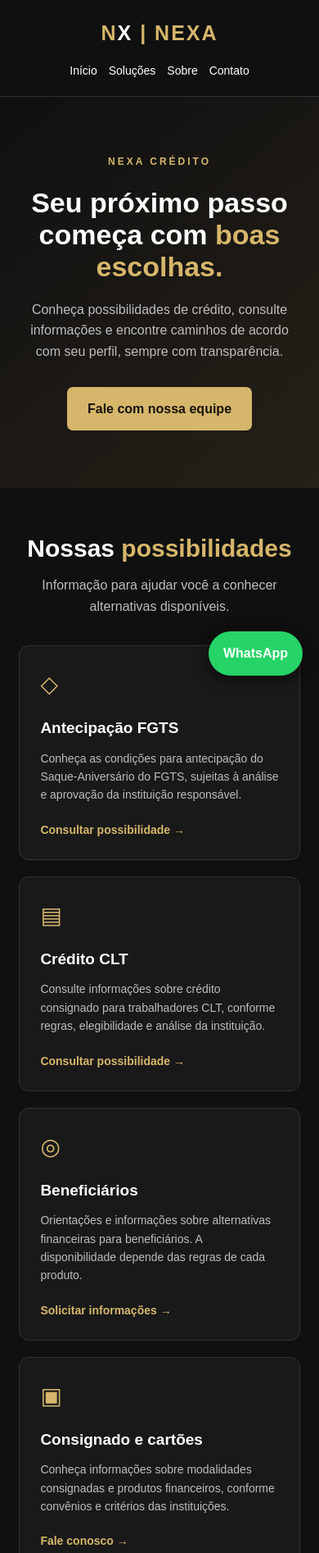
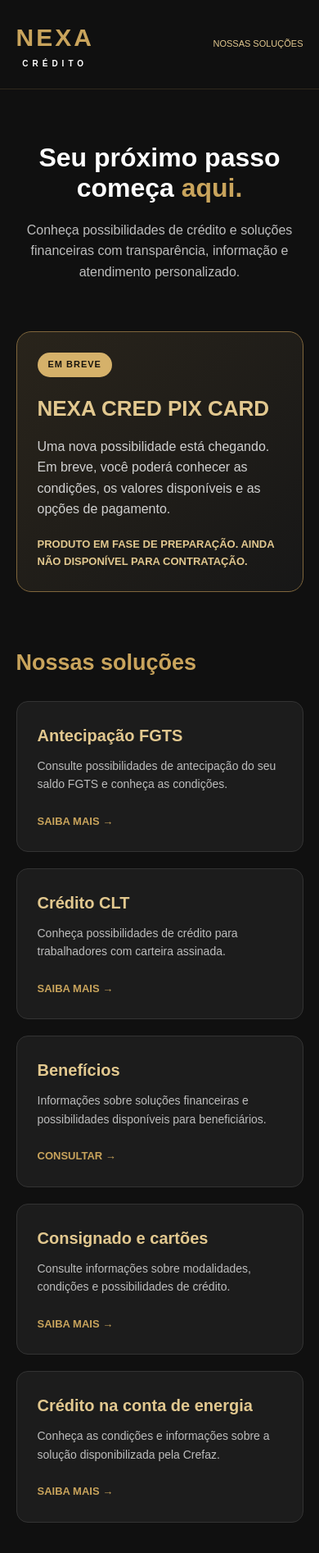
Before and after one commit to joaovictorpaivagomes10-alt/nexa-credito, a plain HTML site: page index.html in a window 390 px wide. Shown: the top 1894 px of the page at 82% size. Drawn offline with Linux system fonts and the light colour scheme.

Commit message:
Refactor index.html for improved layout and styling
Updated the HTML structure and styles for better layout and readability.

```diff
--- a/index.html
+++ b/index.html
@@ -5,156 +5,269 @@
   <meta charset="UTF-8">
   <meta name="viewport" content="width=device-width, initial-scale=1.0">
   <meta name="theme-color" content="#101010">
-<meta name="description" content="NEXA CRÉDITO — Informação, orientação e acesso a possibilidades de crédito. Atendimento pelo WhatsApp.">
-<title>NEXA CRÉDITO | Informação e soluções</title>
+  <meta name="description" content="NEXA CRÉDITO: conheça possibilidades de crédito e soluções financeiras com transparência.">
+  <title>NEXA CRÉDITO | Soluções para você</title>
 
   <style>
+    * {
+      margin: 0;
+      padding: 0;
+      box-sizing: border-box;
+    }
+
     :root {
-  --black:#101010;
-  --dark:#191919;
-  --gold:#d6b66b;
-  --white:#ffffff;
-  --gray:#bdbdbd;
+      --gold: #c9a45c;
+      --gold-light: #e2c88f;
+      --black: #101010;
+      --card: #1c1c1c;
+      --white: #ffffff;
+      --gray: #bdbdbd;
     }
-* {box-sizing:border-box;margin:0;padding:0}
-html {scroll-behavior:smooth}
+
+    html {
+      scroll-behavior: smooth;
+    }
+
     body {
-  font-family:Arial,Helvetica,sans-serif;
-  background:var(--black);
-  color:var(--white);
-  line-height:1.6;
+      background: var(--black);
+      color: var(--white);
+      font-family: Arial, Helvetica, sans-serif;
+      line-height: 1.6;
     }
-a {color:inherit;text-decoration:none}
+
+    a {
+      text-decoration: none;
+    }
+
+    .container {
+      width: 90%;
+      max-width: 1120px;
+      margin: auto;
+    }
+
     header {
-  padding:20px 7%;
-  display:flex;
-  justify-content:space-between;
-  align-items:center;
-  border-bottom:1px solid #333;
+      padding: 22px 0;
+      border-bottom: 1px solid #30291d;
     }
+
+    .nav {
+      display: flex;
+      justify-content: space-between;
+      align-items: center;
+      gap: 15px;
+    }
+
     .logo {
-  color:var(--gold);
-  font-size:25px;
-  font-weight:800;
-  letter-spacing:2px;
+      color: var(--gold);
+      font-size: 30px;
+      font-weight: 900;
+      letter-spacing: 3px;
     }
-.logo span {color:white}
-nav {display:flex;gap:22px;font-size:14px}
-nav a:hover {color:var(--gold)}
+
+    .logo span {
+      display: block;
+      color: white;
+      font-size: 10px;
+      letter-spacing: 5px;
+      text-align: center;
+    }
+
+    .nav a {
+      color: var(--gold-light);
+      font-size: 13px;
+    }
+
     .hero {
-  padding:90px 7%;
-  text-align:center;
-  background:linear-gradient(140deg,#101010,#252018);
+      padding: 85px 0 65px;
+      text-align: center;
     }
-.eyebrow {
-  color:var(--gold);
-  letter-spacing:3px;
-  font-size:12px;
-  font-weight:bold;
+
+    .hero h1 {
+      font-size: clamp(32px, 6vw, 55px);
+      line-height: 1.15;
+      margin-bottom: 20px;
     }
-.hero h1 {
-  font-size:clamp(34px,6vw,58px);
-  line-height:1.15;
-  max-width:800px;
-  margin:20px auto;
+
+    .hero h1 span {
+      color: var(--gold);
     }
-.hero h1 span {color:var(--gold)}
+
     .hero p {
-  color:var(--gray);
-  max-width:620px;
-  margin:0 auto 30px;
+      max-width: 650px;
+      margin: auto;
+      color: var(--gray);
+      font-size: 16px;
     }
-.btn {
-  display:inline-block;
-  background:var(--gold);
-  color:#17130a;
-  padding:14px 25px;
-  border-radius:7px;
-  font-weight:bold;
-  transition:.2s;
+
+    .section-title {
+      color: var(--gold);
+      font-size: 27px;
+      margin-bottom: 25px;
     }
-.btn:hover {transform:translateY(-2px);opacity:.9}
-section {padding:65px 7%}
-.section-title {text-align:center;margin-bottom:35px}
-.section-title h2 {font-size:30px}
-.section-title p {color:var(--gray);margin-top:8px}
-.gold {color:var(--gold)}
+
+    .featured {
+      background: linear-gradient(135deg, #29241b, #171717);
+      border: 1px solid #80663c;
+      border-radius: 18px;
+      padding: 35px;
+      margin: 10px auto 65px;
+      position: relative;
+      overflow: hidden;
+    }
+
+    .featured-label {
+      display: inline-block;
+      background: #d5b16a;
+      color: #17130d;
+      padding: 6px 13px;
+      border-radius: 30px;
+      font-size: 11px;
+      font-weight: bold;
+      letter-spacing: 1px;
+      margin-bottom: 18px;
+    }
+
+    .featured h2 {
+      font-size: clamp(26px, 5vw, 38px);
+      color: var(--gold-light);
+      margin-bottom: 12px;
+    }
+
+    .featured p {
+      color: #d0d0d0;
+      max-width: 650px;
+    }
+
+    .featured .notice {
+      margin-top: 20px;
+      color: var(--gold-light);
+      font-size: 13px;
+      font-weight: bold;
+    }
+
+    .products {
+      padding-bottom: 70px;
+    }
+
     .grid {
-  display:grid;
-  grid-template-columns:repeat(auto-fit,minmax(230px,1fr));
-  gap:20px;
+      display: grid;
+      grid-template-columns: repeat(2, 1fr);
+      gap: 20px;
     }
-.card {
-  background:var(--dark);
-  border:1px solid #37332a;
-  border-radius:12px;
-  padding:25px;
-  display:flex;
-  flex-direction:column;
-  align-items:flex-start;
+
+    .product {
+      background: var(--card);
+      border: 1px solid #333;
+      border-radius: 14px;
+      padding: 25px;
+      transition: .25s;
     }
-.card .symbol {
-  font-size:28px;
-  color:var(--gold);
-  margin-bottom:15px;
+
+    .product:hover {
+      border-color: var(--gold);
+      transform: translateY(-3px);
     }
-.card h3 {font-size:19px;margin-bottom:10px}
-.card p {color:var(--gray);font-size:14px;margin-bottom:20px}
-.card a {
-  color:var(--gold);
-  font-weight:bold;
-  font-size:14px;
-  margin-top:auto;
+
+    .product h3 {
+      color: var(--gold-light);
+      font-size: 20px;
+      margin-bottom: 10px;
     }
+
+    .product p {
+      color: var(--gray);
+      font-size: 14px;
+      margin-bottom: 20px;
+    }
+
+    .product a {
+      color: var(--gold);
+      font-weight: bold;
+      font-size: 13px;
+    }
+
     .about {
-  background:#171717;
-  text-align:center;
+      padding: 55px 0;
+      border-top: 1px solid #30291d;
+      text-align: center;
     }
+
     .about p {
-  max-width:760px;
-  margin:15px auto;
-  color:var(--gray);
+      color: var(--gray);
+      max-width: 700px;
+      margin: auto;
     }
+
     .contact {
-  text-align:center;
-  background:linear-gradient(140deg,#211d13,#101010);
+      padding: 45px 20px;
+      text-align: center;
+      background: #1c1a16;
+      border: 1px solid #55452b;
+      border-radius: 16px;
+      margin-bottom: 60px;
     }
-.contact p {color:var(--gray);margin:12px auto 25px}
-.info {
-  max-width:850px;
-  margin:auto;
-  background:var(--dark);
-  border:1px solid #37332a;
-  padding:25px;
-  border-radius:12px;
+
+    .contact h2 {
+      color: var(--gold-light);
+      margin-bottom: 12px;
     }
-.info h3 {color:var(--gold);margin-bottom:10px}
-.info p {color:var(--gray);font-size:14px;margin-bottom:12px}
+
+    .contact p {
+      color: var(--gray);
+      margin-bottom: 22px;
+    }
+
+    .button {
+      display: inline-block;
+      background: var(--gold);
+      color: #17130d;
+      padding: 14px 25px;
+      border-radius: 8px;
+      font-weight: bold;
+      transition: .2s;
+    }
+
+    .button:hover {
+      background: var(--gold-light);
+      transform: scale(1.02);
+    }
+
     footer {
-  padding:30px 7%;
-  text-align:center;
-  border-top:1px solid #333;
-  color:#999;
-  font-size:12px;
+      border-top: 1px solid #30291d;
+      padding: 30px 0;
+      text-align: center;
     }
-footer strong {color:var(--gold)}
-.whatsapp {
-  position:fixed;
-  right:20px;
-  bottom:20px;
-  background:#25D366;
-  color:white;
-  padding:14px 18px;
-  border-radius:40px;
-  font-weight:bold;
-  box-shadow:0 4px 18px #0008;
-  z-index:10;
+
+    footer p {
+      color: #999;
+      font-size: 12px;
+      margin-bottom: 8px;
     }
-@media(max-width:650px) {
-  header {flex-direction:column;gap:15px}
-  nav {gap:14px;flex-wrap:wrap;justify-content:center}
-  .hero {padding:70px 6%}
-  section {padding:50px 6%}
+
+    footer .footer-logo {
+      color: var(--gold);
+      font-weight: bold;
+      letter-spacing: 3px;
+      margin-bottom: 12px;
+      font-size: 20px;
+    }
+
+    @media (max-width: 650px) {
+      .grid {
+        grid-template-columns: 1fr;
+      }
+
+      .hero {
+        padding: 65px 0 50px;
+      }
+
+      .featured {
+        padding: 25px;
+      }
+
+      .nav a {
+        font-size: 11px;
+      }
     }
   </style>
 </head>
@@ -162,107 +275,181 @@ footer strong {color:var(--gold)}
 <body>
 
   <header>
-  <a href="#inicio" class="logo">N<span>X</span> | NEXA</a>
-  <nav>
-    <a href="#inicio">Início</a>
-    <a href="#solucoes">Soluções</a>
-    <a href="#sobre">Sobre</a>
-    <a href="#contato">Contato</a>
-  </nav>
+    <div class="container nav">
+      <div class="logo">
+        NEXA
+        <span>CRÉDITO</span>
+      </div>
+
+      <a href="#produtos">NOSSAS SOLUÇÕES</a>
+    </div>
   </header>
 
   <main>
 
-<section class="hero" id="inicio">
-  <div class="eyebrow">NEXA CRÉDITO</div>
-  <h1>Seu próximo passo começa com <span>boas escolhas.</span></h1>
-  <p>Conheça possibilidades de crédito, consulte informações e encontre caminhos de acordo com seu perfil, sempre com transparência.</p>
-  <a class="btn" href="https://wa.me/5516988079346" target="_blank" rel="noopener">Fale com nossa equipe</a>
+    <section class="hero container">
+      <h1>
+        Seu próximo passo<br>
+        começa <span>aqui.</span>
+      </h1>
+
+      <p>
+        Conheça possibilidades de crédito e soluções
+        financeiras com transparência, informação
+        e atendimento personalizado.
+      </p>
     </section>
 
-<section id="solucoes">
-  <div class="section-title">
-    <h2>Nossas <span class="gold">possibilidades</span></h2>
-    <p>Informação para ajudar você a conhecer alternativas disponíveis.</p>
+    <!-- NEXA CRED PIX CARD -->
+
+    <section class="container">
+      <div class="featured">
+        <span class="featured-label">EM BREVE</span>
+
+        <h2>NEXA CRED PIX CARD</h2>
+
+        <p>
+          Uma nova possibilidade está chegando.
+          Em breve, você poderá conhecer as condições,
+          os valores disponíveis e as opções de pagamento.
+        </p>
+
+        <div class="notice">
+          PRODUTO EM FASE DE PREPARAÇÃO.
+          AINDA NÃO DISPONÍVEL PARA CONTRATAÇÃO.
         </div>
+      </div>
+    </section>
+
+    <!-- PRODUTOS -->
+
+    <section class="products container" id="produtos">
+      <h2 class="section-title">Nossas soluções</h2>
 
       <div class="grid">
 
-    <article class="card">
-      <div class="symbol">◇</div>
+        <article class="product">
           <h3>Antecipação FGTS</h3>
-      <p>Conheça as condições para antecipação do Saque-Aniversário do FGTS, sujeitas à análise e aprovação da instituição responsável.</p>
-      <a href="https://central-cred.startcapital.app/credit/nexacredito" target="_blank" rel="noopener">Consultar possibilidade →</a>
+          <p>
+            Consulte possibilidades de antecipação
+            do seu saldo FGTS e conheça as condições.
+          </p>
+          <a href="https://central-cred.startcapital.app/credit/nexacredito"
+             target="_blank" rel="noopener noreferrer">
+            SAIBA MAIS →
+          </a>
         </article>
 
-    <article class="card">
-      <div class="symbol">▤</div>
+        <article class="product">
           <h3>Crédito CLT</h3>
-      <p>Consulte informações sobre crédito consignado para trabalhadores CLT, conforme regras, elegibilidade e análise da instituição.</p>
-      <a href="https://v8-auto-clt-front.vercel.app/3e509b26-3c31-4cd9-b697-cc579ad5c450/contratacao" target="_blank" rel="noopener">Consultar possibilidade →</a>
+          <p>
+            Conheça possibilidades de crédito
+            para trabalhadores com carteira assinada.
+          </p>
+          <a href="https://v8-auto-clt-front.vercel.app/3e509b26-3c31-4cd9-b697-cc579ad5c450/contratacao"
+             target="_blank" rel="noopener noreferrer">
+            SAIBA MAIS →
+          </a>
         </article>
 
-    <article class="card">
-      <div class="symbol">◎</div>
-      <h3>Beneficiários</h3>
-      <p>Orientações e informações sobre alternativas financeiras para beneficiários. A disponibilidade depende das regras de cada produto.</p>
-      <a href="https://wa.me/5516988079346?text=Olá!%20Gostaria%20de%20informações%20sobre%20alternativas%20financeiras." target="_blank" rel="noopener">Solicitar informações →</a>
+        <article class="product">
+          <h3>Benefícios</h3>
+          <p>
+            Informações sobre soluções financeiras
+            e possibilidades disponíveis para beneficiários.
+          </p>
+          <a href="https://wa.me/5516988079346?text=Olá!%20Quero%20informações%20sobre%20benefícios."
+             target="_blank" rel="noopener noreferrer">
+            CONSULTAR →
+          </a>
         </article>
 
-    <article class="card">
-      <div class="symbol">▣</div>
+        <article class="product">
           <h3>Consignado e cartões</h3>
-      <p>Conheça informações sobre modalidades consignadas e produtos financeiros, conforme convênios e critérios das instituições.</p>
-      <a href="https://wa.me/5516988079346?text=Olá!%20Gostaria%20de%20informações%20sobre%20consignado%20e%20cartões." target="_blank" rel="noopener">Fale conosco →</a>
+          <p>
+            Consulte informações sobre modalidades,
+            condições e possibilidades de crédito.
+          </p>
+          <a href="https://wa.me/5516988079346?text=Olá!%20Quero%20informações%20sobre%20consignado%20e%20cartões."
+             target="_blank" rel="noopener noreferrer">
+            SAIBA MAIS →
+          </a>
         </article>
 
-    <article class="card">
-      <div class="symbol">⌂</div>
+        <article class="product">
           <h3>Crédito na conta de energia</h3>
-      <p>Conheça a modalidade de crédito vinculada à conta de energia e consulte as condições diretamente com a instituição responsável.</p>
-      <a href="https://site.crefaz.com.br/produto/energia" target="_blank" rel="noopener">Conhecer modalidade →</a>
+          <p>
+            Conheça as condições e informações
+            sobre a solução disponibilizada pela Crefaz.
+          </p>
+          <a href="https://site.crefaz.com.br/produto/energia"
+             target="_blank" rel="noopener noreferrer">
+            SAIBA MAIS →
+          </a>
         </article>
 
       </div>
     </section>
 
-<section class="about" id="sobre">
-  <div class="section-title">
-    <h2>Por que escolher a <span class="gold">NEXA?</span></h2>
-  </div>
-  <p>Nosso objetivo é facilitar o acesso à informação sobre possibilidades financeiras, aproximando interessados de canais de atendimento e instituições responsáveis pelos produtos.</p>
-  <p>Trabalhamos com comunicação clara, respeito e transparência em cada contato.</p>
-</section>
+    <!-- SOBRE -->
 
-<section>
-  <div class="info">
-    <h3>Transparência e segurança</h3>
-    <p>A NEXA CRÉDITO atua como canal independente de informação e contato. Não somos banco, financeira ou instituição concedente de crédito.</p>
-    <p>As propostas, taxas, prazos, custos, condições e aprovações são definidos exclusivamente pelas instituições responsáveis por cada produto.</p>
-    <p>Não garantimos aprovação de crédito. Antes de contratar, consulte o Custo Efetivo Total (CET), leia o contrato e confirme as condições diretamente com a instituição.</p>
-    <p>Nunca compartilhe senhas, códigos de autenticação ou dados bancários de acesso.</p>
+    <section class="about">
+      <div class="container">
+        <h2 class="section-title">Por que NEXA?</h2>
+
+        <p>
+          Nosso objetivo é facilitar o acesso à informação
+          sobre possibilidades financeiras, com atendimento
+          próximo, transparência e clareza nas condições
+          apresentadas.
+        </p>
       </div>
     </section>
 
-<section class="contact" id="contato">
-  <div class="section-title">
+    <!-- CONTATO -->
+
+    <section class="container">
+      <div class="contact">
         <h2>Vamos conversar?</h2>
-    <p>Entre em contato pelo WhatsApp para receber informações.</p>
+
+        <p>
+          Fale com nossa equipe e tire suas dúvidas
+          sobre as soluções disponíveis.
+        </p>
+
+        <a class="button"
+           href="https://wa.me/5516988079346?text=Olá!%20Vim%20pelo%20site%20da%20NEXA%20CRÉDITO."
+           target="_blank" rel="noopener noreferrer">
+          FALAR PELO WHATSAPP
+        </a>
       </div>
-  <a class="btn" href="https://wa.me/5516988079346" target="_blank" rel="noopener">Conversar pelo WhatsApp</a>
     </section>
 
   </main>
 
   <footer>
-  <p><strong>NEXA CRÉDITO</strong></p>
-  <p>Informação, transparência e orientação.</p>
-  <p>Atendimento em todo o Brasil.</p>
-  <p>© 2026 NEXA CRÉDITO. Todos os direitos reservados.</p>
-  <p>As condições dos produtos dependem das instituições responsáveis.</p>
+    <div class="container">
+      <div class="footer-logo">NEXA CRÉDITO</div>
+
+      <p>
+        Atendimento independente de informação e encaminhamento.
+      </p>
+
+      <p>
+        A NEXA não é instituição financeira nem representa
+        oficialmente os fornecedores citados.
+      </p>
+
+      <p>
+        Produtos sujeitos às condições, critérios e aprovação
+        dos respectivos fornecedores.
+      </p>
+
+      <p>
+        © 2026 NEXA CRÉDITO. Todos os direitos reservados.
+      </p>
+    </div>
   </footer>
-
-<a class="whatsapp" href="https://wa.me/5516988079346" target="_blank" rel="noopener" aria-label="Fale pelo WhatsApp">WhatsApp</a>
 
 </body>
 </html>
```
Lines whose indentation alone changed are shown as unchanged.
